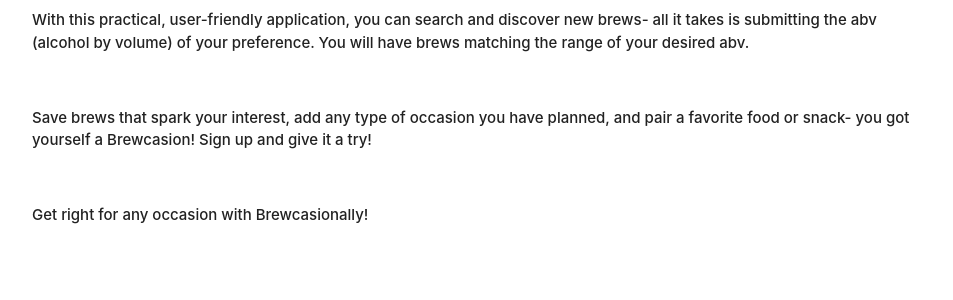
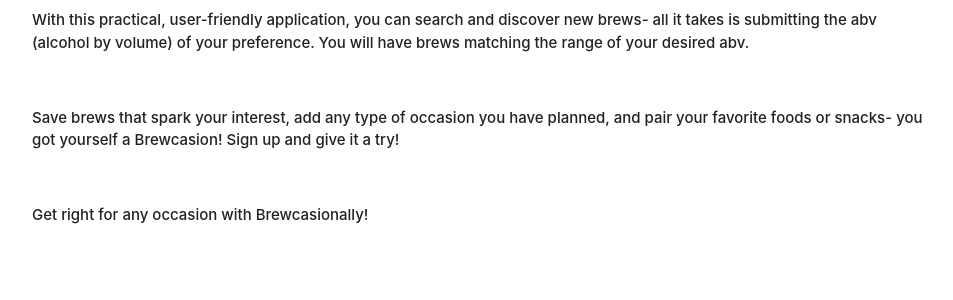
Before and after one commit to FernRicaurte/brewcasionally, a Django app: page /about/ in a window 1280 px wide. Shown: the part 305-605 px from the top of the page, without its empty margins (160-1113 px from the left). Run offline with Django 4.2, Linux system fonts and the light colour scheme.

Commit message:
Config Deployment

```diff
--- a/main_app/templates/about.html
+++ b/main_app/templates/about.html
@@ -11,7 +11,7 @@
 </p>
 <br>
 <p>
-    Save brews that spark your interest, add any type of occasion you have planned, and pair a favorite food or snack- you got yourself a Brewcasion! Sign up and give it a try!
+    Save brews that spark your interest, add any type of occasion you have planned, and pair your favorite foods or snacks- you got yourself a Brewcasion! Sign up and give it a try!
 </p>
 <br>
 <p>
```
